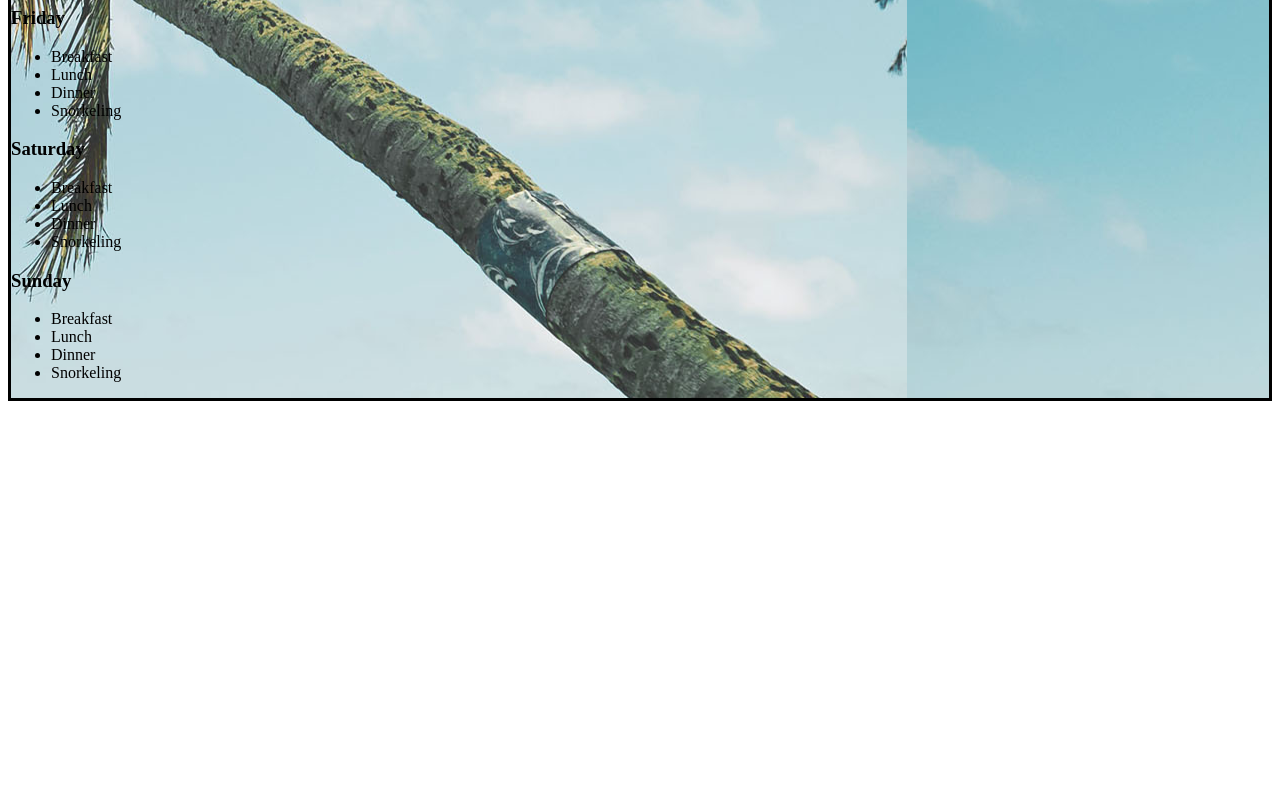
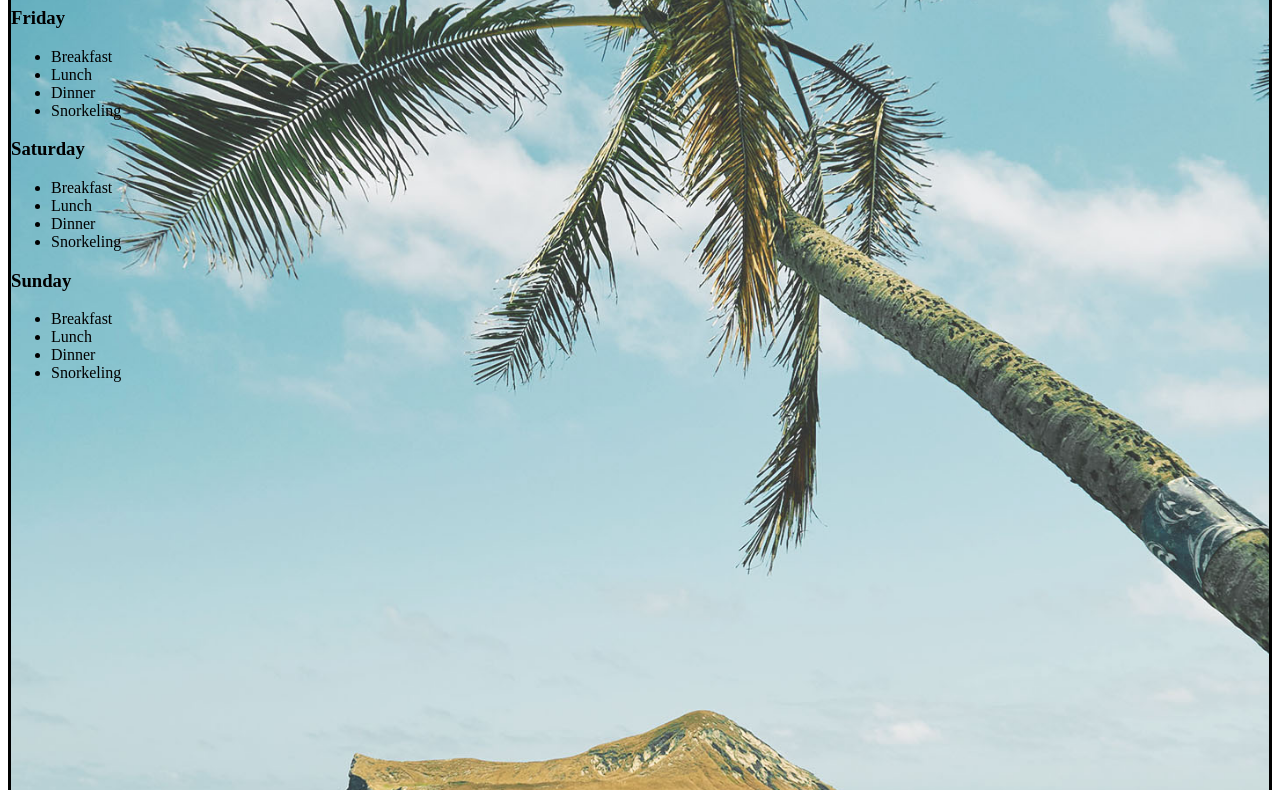
Before and after one commit to KofiBoadu/Travelwebsite, a plain HTML site: page hawai/index.html in a window 1280 px wide. Shown: the part 156-946 px from the top of the page. Before the commit the page ends 800 px from the top, so only its background shows below. Drawn offline with Linux system fonts and the light colour scheme.

Commit message:
modified the image positions

```diff
--- a/hawai/hawai.css
+++ b/hawai/hawai.css
@@ -1,6 +1,8 @@
 .main{
     border-style: solid;
     background-image: url(/images/hawaii.jpg);
-    background-position: 60vh;
-    background-position: 70vw;
+    background-position:center;
+    background-size: cover;
+    height:1050px;
+    background-size: 220vh;
 }
```
